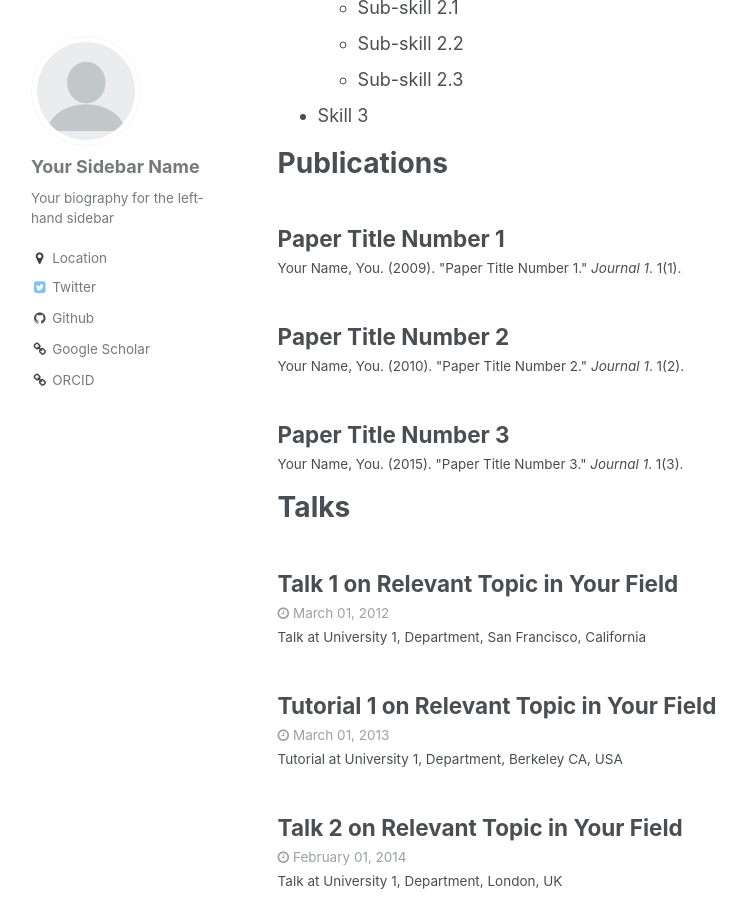
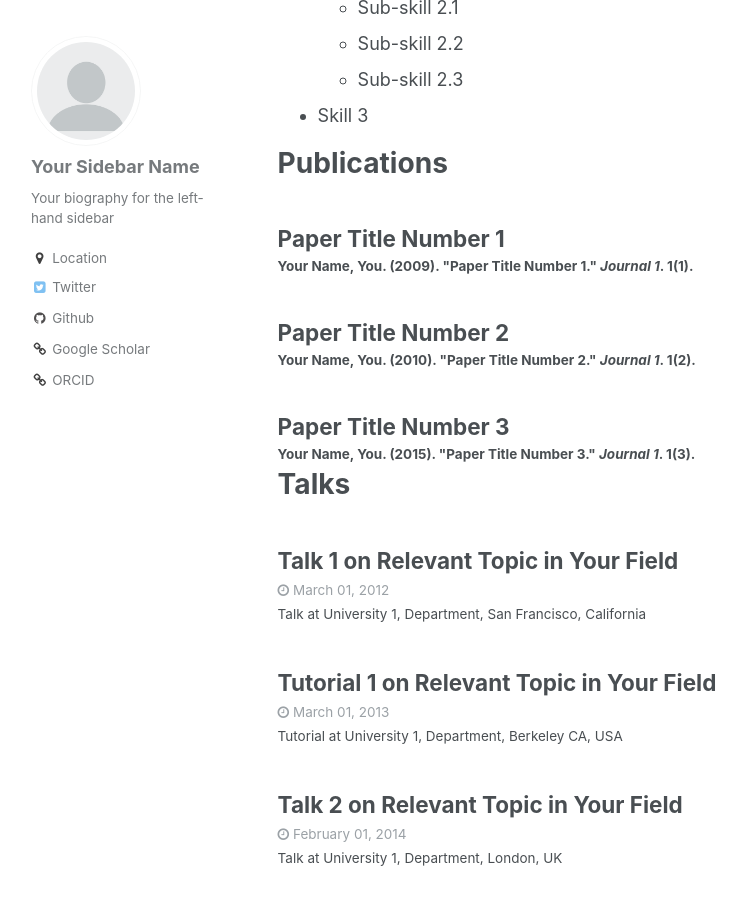
Before and after one commit to binhqnguyen/binhqnguyen.github.io, a Jekyll site: the page built from _pages/cv.md, in a window 1280 px wide and 900 px high, scrolled down 808 px. Shown: the whole window, without its empty margins (27-773 px from the left). Built offline with Jekyll 4.4.1, drawn with Linux system fonts in a browser that asks for light colours.

Commit message:
h4 font size for citation

```diff
--- a/_includes/archive-single-cv.html
+++ b/_includes/archive-single-cv.html
@@ -15,12 +15,14 @@
 <div class="{{ include.type | default: "list" }}__item">
   <article class="archive__item" itemscope itemtype="http://schema.org/CreativeWork">
     <h2 class="archive__item-title" itemprop="headline">
+
       {% if post.link %}
         <a href="{{ post.link }}">{{ title }}</a> <a href="{{ base_path }}{{ post.url }}" rel="permalink"><i class="fa fa-link" aria-hidden="true" title="permalink"></i><span class="sr-only">Permalink</span></a>
       {% else %}
         <a href="{{ base_path }}{{ post.url }}" rel="permalink">{{ title }}</a>
       {% endif %}
     </h2>
-    {% if post.venue%}<p class="archive__item-excerpt" itemprop="description">{{ post.citation }}</p> {% endif %}
+    {% if post.venue%}<h4 class="archive__item-excerpt" itemprop="description">{{ post.citation }}</h4> {% endif %}
+
  </article>
 </div>
```
